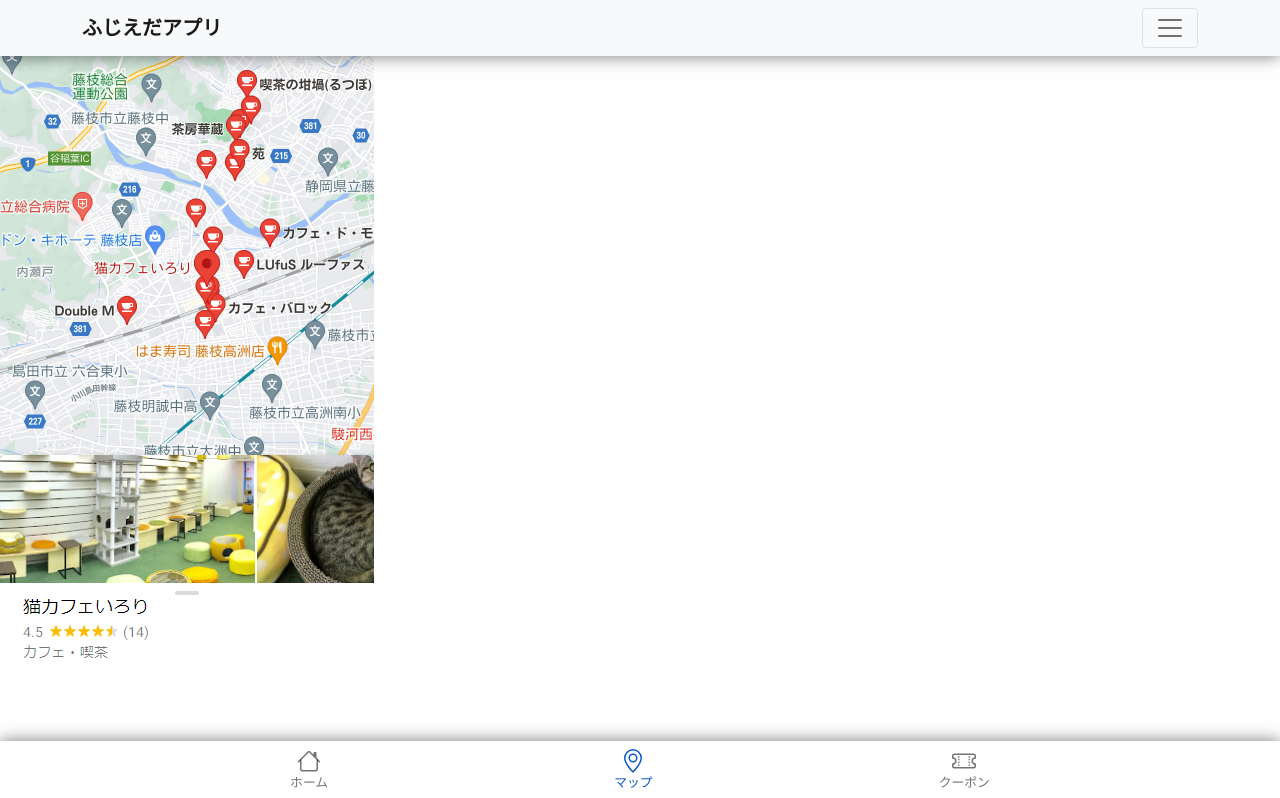
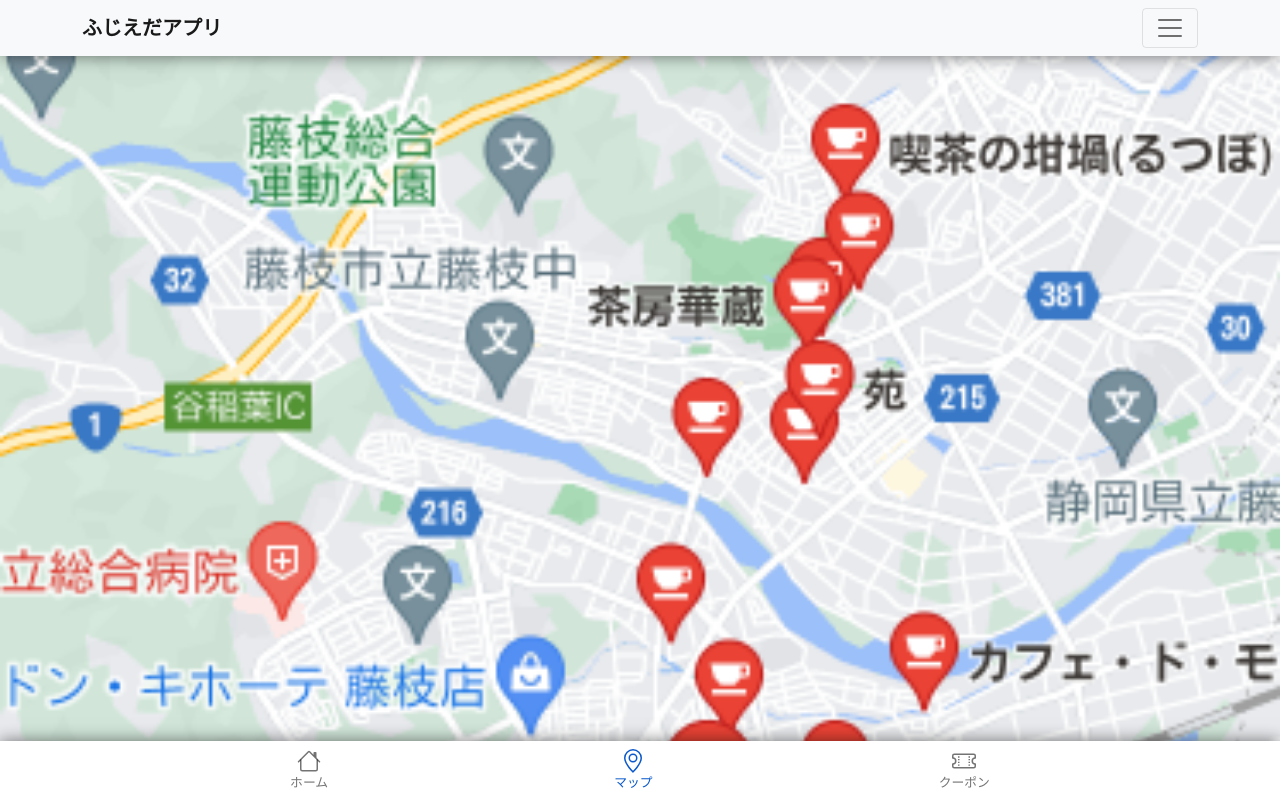
Before and after one commit to hHoriike/fujieda-ezaki-prototype, a React (Create React App) app: page /map in a window 1280 px wide. Shown: the top 798 px of the page. Built offline with nearby package versions, Linux system fonts and the light colour scheme.

Commit message:
スタイル微修正

```diff
--- a/src/components/Map.js
+++ b/src/components/Map.js
@@ -1,6 +1,16 @@
 import React from "react";
 import map from "../map.png";
 
-const Map = () => <img src={map} alt="test" />;
+const Map = () => (
+  <img
+    src={map}
+    alt="test"
+    style={{
+      objectFit: "cover",
+      width: "100%",
+      height: "100%",
+    }}
+  />
+);
 
 export default Map;
```
